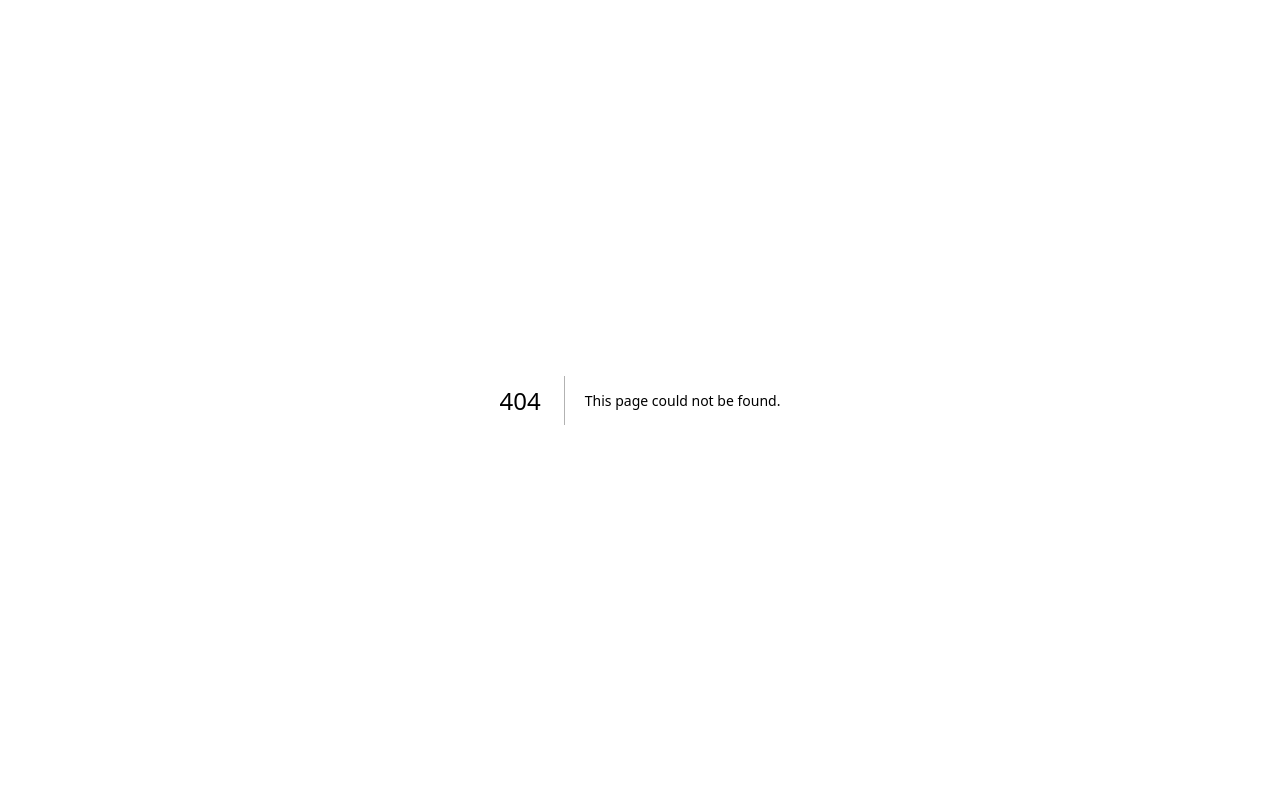
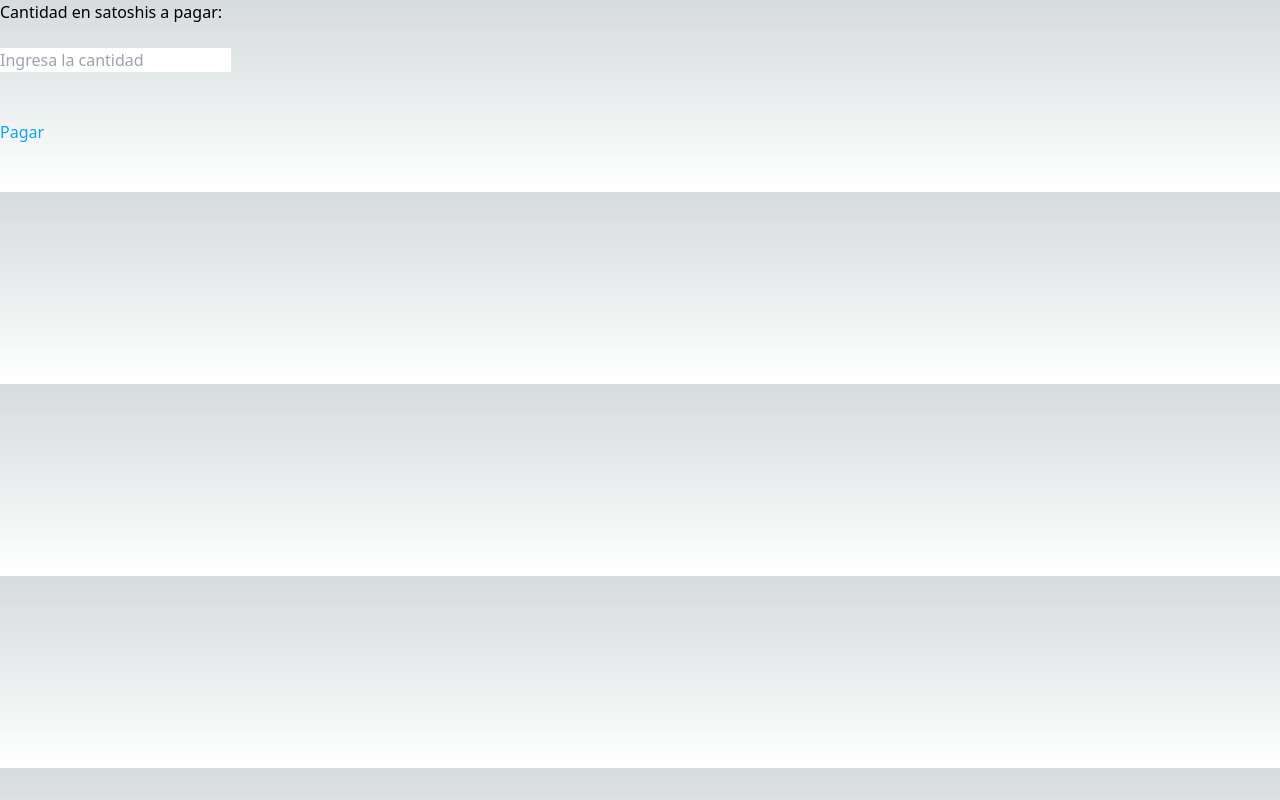
Before and after one commit to cricripagos/SimpleCrypto, a Next.js app: page /lightning-example in a window 1280 px wide. Before the commit this address had no page. Built offline with nearby package versions, Linux system fonts and the light colour scheme.

Commit message:
build: add attempt example

```diff
--- a/src/pages/lnd/index.js
+++ b/src/pages/lightning-example/index.js
@@ -4,7 +4,7 @@
 
 var Promise = require("promise");
 
-const App = ({ cliente }) => {
+const App = ({ merchat }) => {
   const [amount, setAmount] = useState("");
   const [isProcessing, setIsProcessing] = useState(false);
   const [invoice, setInvoice] = useState("");
@@ -132,6 +132,7 @@
       alert("Hubo un error al generar tu pago, vuelve a intentar.");
       return;
     }
+    console.log("Invoice generated!");
 
     setInvoice(fact.invoice);
     attempt.transactionHash = fact.hash;
@@ -151,7 +152,15 @@
     }
     // Esperamos 10 segundos para simular que el pago se esta procesando
     await sleep(10000);
-    console.log("Invoice generated!");
+    /*
+    Aqui se deberia hacer una consulta a la red de Lightning o Ethereum para
+    verificar si el pago fue exitoso.
+    */
+    if (attempt.paymentStatus != "rejected") {
+      console.log("Payment processed!");
+      attempt.paymentStatus = "success";
+      updateAttempt(attempt);
+    }
     setAmount("");
     setIsProcessing(false);
     setInvoice("");
```
